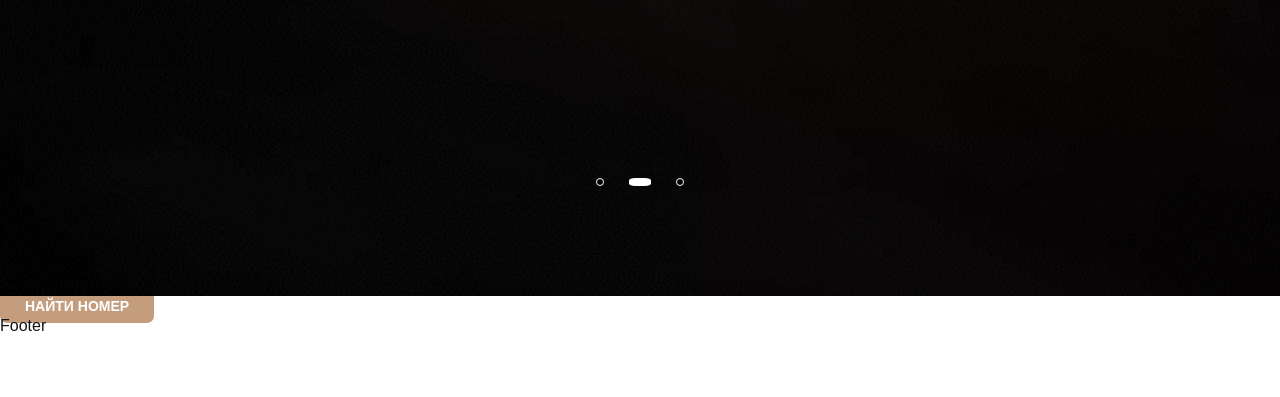
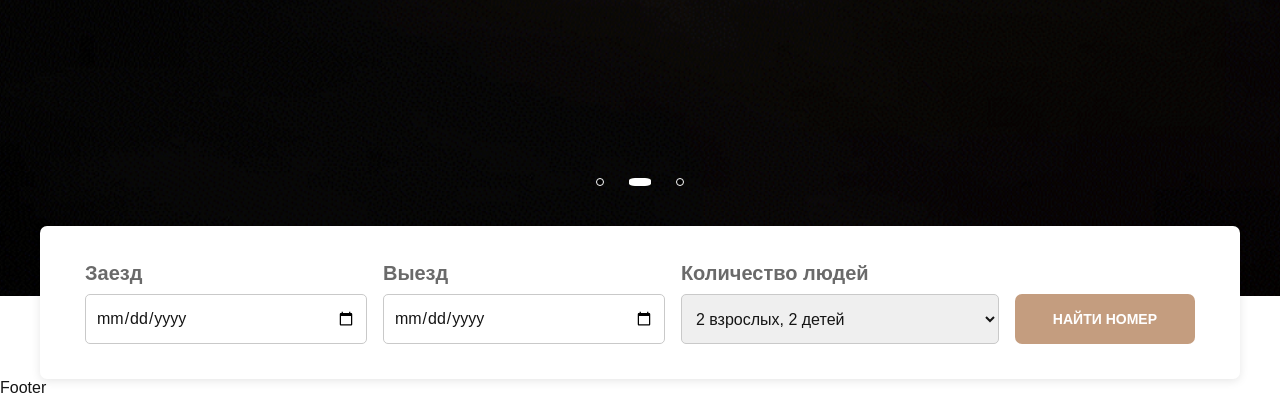
Before and after one commit to TamirisKim/zarechye.k, a website: page src/index.html in a window 1280 px wide. Shown: the part 504-901 px from the top of the page. Before the commit the page ends 839 px from the top, so only its background shows below. Drawn offline with nearby package versions, Linux system fonts and the light colour scheme; files that its build step writes are made by us from their sources.

Commit message:
search-room ready

```diff
--- a/src/assets/scss/src/media.scss
+++ b/src/assets/scss/src/media.scss
@@ -64,13 +64,8 @@
 }
 
 /*  */
-.hero{
-	.hero-slider{
-		.box{
-			min-height: 80vh;
-
-		}
-	}
+.hero .hero-slider .box{
+  min-height: 80vh;
 }
 .hero-title{
   font-size: 4.5rem;
--- a/src/assets/scss/src/reused.scss
+++ b/src/assets/scss/src/reused.scss
@@ -9,6 +9,22 @@
     text-decoration: none;
     transition: all 0.2s linear;
  }
+
+ input, button, select, textarea {
+    font-family: inherit;
+    font-size: inherit;
+    line-height: inherit;
+}
+
+button, select {
+    text-transform: none;
+}
+button, input, optgroup, select, textarea {
+    color: inherit;
+    font: inherit;
+    margin: 0;
+}
+
 html {
     font-size: 62.5%;
     overflow-x: hidden;
--- a/src/assets/scss/style.scss
+++ b/src/assets/scss/style.scss
@@ -254,5 +254,51 @@ span.swiper-pagination-bullet.swiper-pagination-bullet-active {
 	bottom: 11rem
 }
 
+/* SEARCH ROOM */
+.filter-flex {
+	display: flex;
+	flex-wrap: wrap;
+	align-items: self-end;
+	background: $white;
+	box-shadow: 0px 2px 10px rgba(0, 0, 0, 0.1);
+	border-radius: 7px;
+	padding: 3.5rem 4.5rem;
+	gap: 1.6rem;
+
+	margin-block-start: -7rem;
+	z-index: 5;
+	position: relative;
+}
+
+.filterinput {
+	border-radius: 5px;
+	border: 1px solid #C9C9C9;
+	padding: 10px;
+	width: 100%;
+	height: 5rem;
+}
+.filter-grow{
+	flex-grow: 1;
+}
+.filter-title{
+	font-weight: 700;
+font-size: 2rem;
+line-height: 24px;
+color: #6A6A6A;
+margin-bottom: 9px;
+}
+option {
+	font-weight: normal;
+	display: block;
+	white-space: nowrap;
+	min-height: 1.2em;
+	padding: 0px 2px 1px;
+}
+.filter-btn{
+	height: 5rem;
+	font-size: 1.4rem;
+	padding: 1.4rem 3.8rem;
+}
+
 
 @import "src/media";
--- a/src/index.html
+++ b/src/index.html
@@ -44,13 +44,33 @@ title: Заречье | Главная
 </section>
 
 <!-- search room  -->
-<div class="search-room">
-   <div class="search-room__card">
-      <div class="search-room__top">
 
+<div class="container">
+
+   <form>
+      <div class="filter-flex">
+
+         <div class="filter-grow">
+            <p class="filter-title">Заезд</p>
+            <input class="filterinput" type="date" name=""  value="">
+         </div>
+
+         <div class="filter-grow">
+            <p class="filter-title">Выезд</p>
+            <input class="filterinput" type="date" name=""  value="">
+         </div>
+
+         <div class="filter-grow">
+            <p class="filter-title">Количество людей</p>
+            <select class="filterinput" name="">
+               <option value="">1 взрослых</option>
+               <option value="">2 взрослых</option>
+               <option value="">2 взрослых, 1 детей</option>
+               <option value="" selected="">2 взрослых, 2 детей</option>
+            </select>
+         </div>
+
+         <button type="submit" class="btn--accent filter-btn">НАЙТИ НОМЕР</button>
       </div>
-      <div class="search-room__bottom">
-         <a href="#" class="btn--accent">НАЙТИ НОМЕР</a>
-      </div>
-   </div>
+   </form>
 </div>
```
Also changed, not shown: dist/assets/css/style.css, dist/assets/css/style.min.css, dist/assets/js/app.js, dist/index.html.
